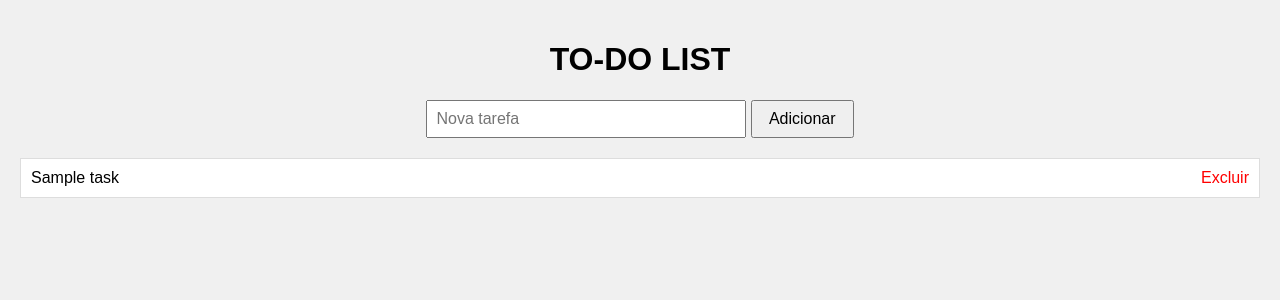
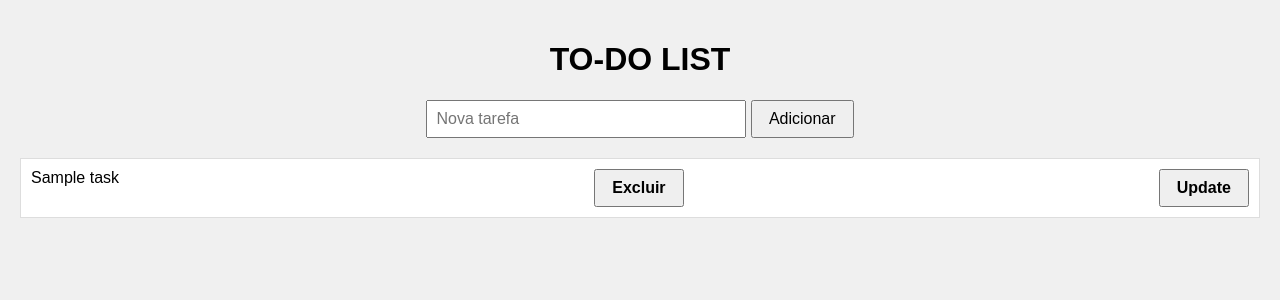
Before and after one commit to guiochagas/simple-flask-crud, a Flask app: template templates/index.html in a window 1280 px wide. Shown: the top 300 px of the page. Run offline with Flask 3, Linux system fonts and the light colour scheme; the template is opened without the code that fills it: most values are stand-ins (such as "Sample title", 1, 10 or a date in 2020).

Commit message:
Update button added

```diff
--- a/static/style.css
+++ b/static/style.css
@@ -41,6 +41,7 @@ li {
 }
 
 a {
-    color: red;
+    color: black;
     text-decoration: none;
+    font-weight: bold;
 }
--- a/templates/index.html
+++ b/templates/index.html
@@ -20,7 +20,8 @@
         {% for task in todo_list %}
             <li>
                 {{ task }}
-                <a href="{{ url_for('delete_task', task_id=loop.index0) }}">Excluir</a>
+                <button> <a href="{{ url_for('delete_task', task_id=loop.index0) }}">Excluir</a> </button>
+                <button> <a href="">Update</a> </button>
             </li>
         {% endfor %}
     </ul>
```
